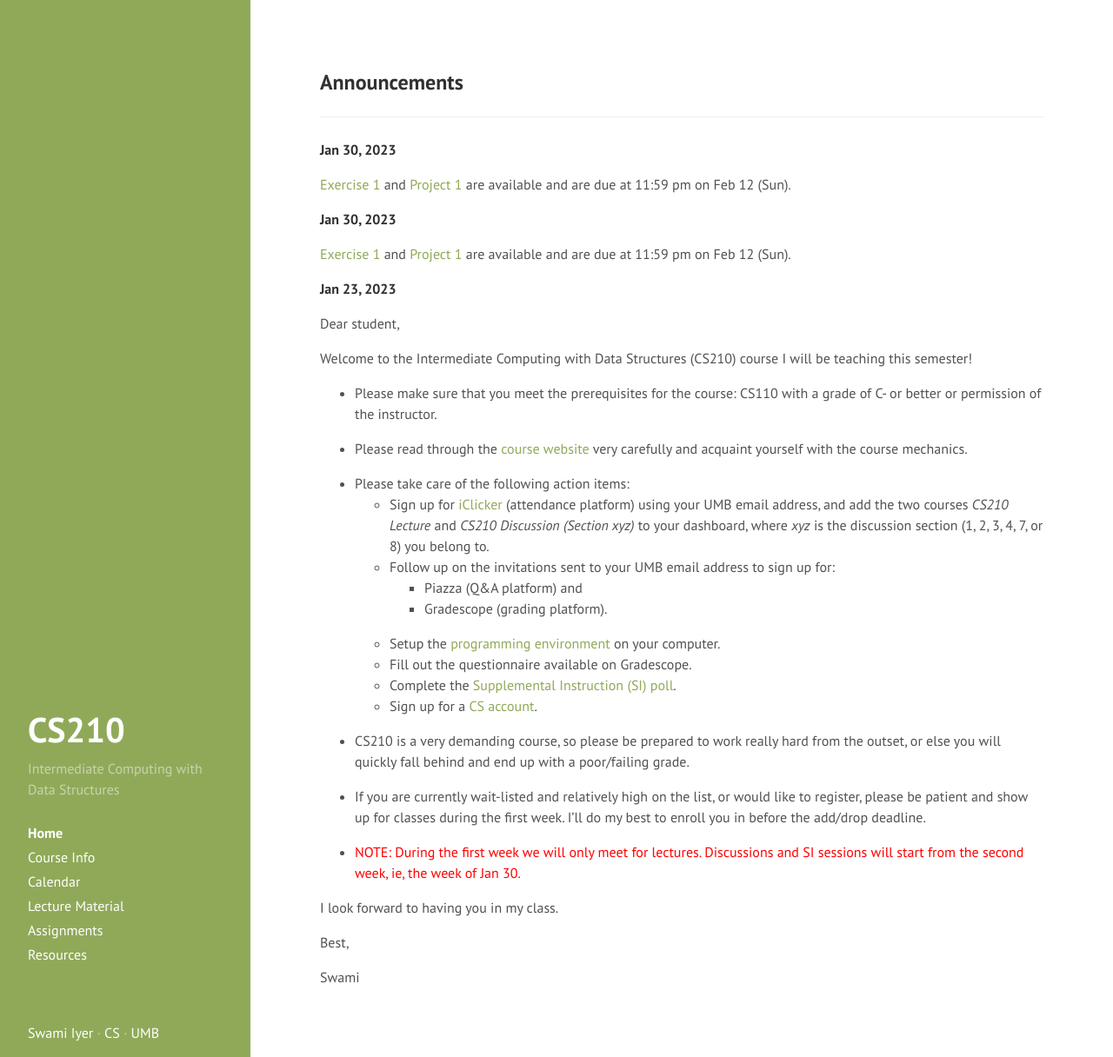
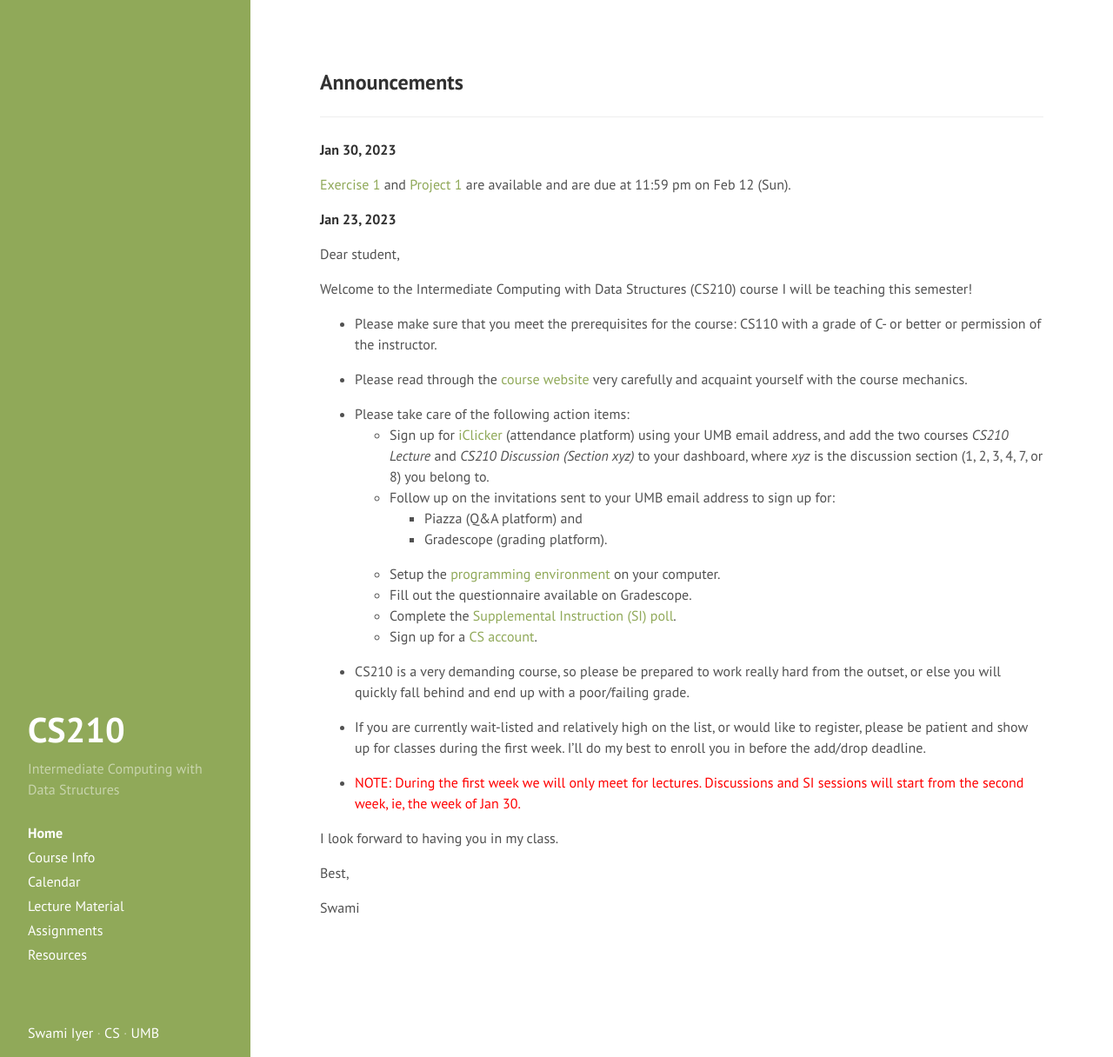
Before and after one commit to swamiiyer/swamiiyer.github.io, a Jekyll site: the page built from _pages/cs210/index.md, in a window 1280 px wide and 1216 px high. Shown: the whole window at 87% size. Built offline with Jekyll 4.4.1, drawn with Linux system fonts in a browser that asks for light colours.

Commit message:
minor change

```diff
--- a/_pages/cs210/index.md
+++ b/_pages/cs210/index.md
@@ -4,10 +4,6 @@ layout: cs210_page
 title: Home
 order: 1
 ---
-
-**Jan 30, 2023**
-
-[Exercise 1](assignments.html) and [Project 1](assignments.html) are available and are due at 11:59 pm on Feb 12 (Sun).
 
 **Jan 30, 2023**
 
```
